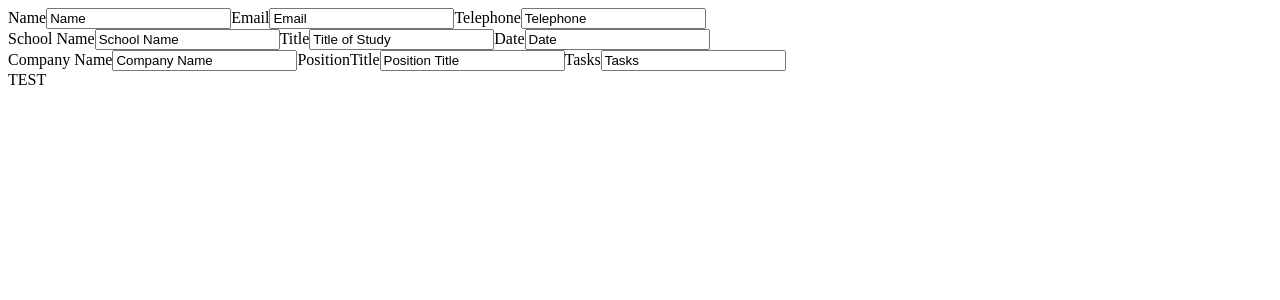
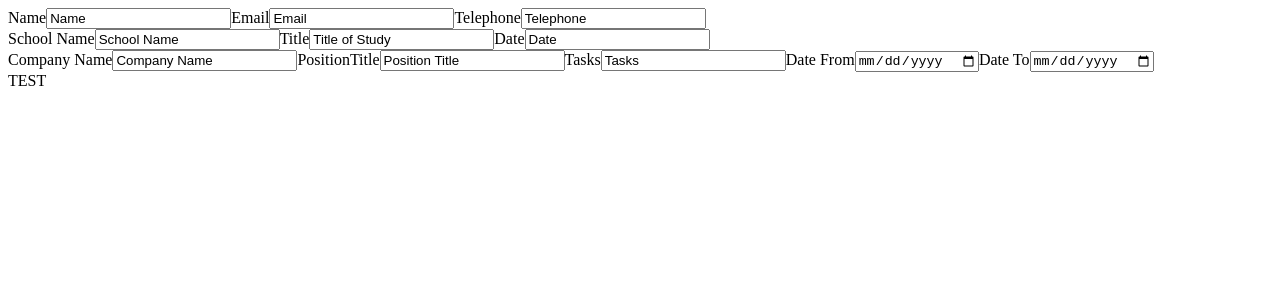
Before and after one commit to Sam-L-White/cv-project, a React (Create React App) app: page / in a window 1280 px wide. Shown: the top 300 px of the page. Built offline with nearby package versions, Linux system fonts and the light colour scheme.

Commit message:
Add missing work input fields

```diff
--- a/src/components/Work.js
+++ b/src/components/Work.js
@@ -8,7 +8,9 @@ class Work extends Component{
             fields: {
                 inputCompany: "Company Name",
                 inputPositionTitle: "Position Title",
-                inputTasks: "Tasks"
+                inputTasks: "Tasks",
+                inputDateFrom: "Date From",
+                inputDateTo: "Date To"
             }
         }
     }
@@ -20,7 +22,9 @@ class Work extends Component{
                     fields: {
                         inputCompany: e.target.value,
                         inputPositionTitle: this.state.fields.inputPositionTitle,
-                        inputTasks: this.state.fields.inputTasks
+                        inputTasks: this.state.fields.inputTasks,
+                        inputDateFrom: this.state.fields.inputDateFrom,
+                        inputDateTo: this.state.fields.inputDateTo
                     }
                 })
                 break;
@@ -30,7 +34,9 @@ class Work extends Component{
                     fields: {
                         inputCompany: this.state.fields.inputCompany,
                         inputPositionTitle: e.target.value,
-                        inputTasks: this.state.fields.inputTasks
+                        inputTasks: this.state.fields.inputTasks,
+                        inputDateFrom: this.state.fields.inputDateFrom,
+                        inputDateTo: this.state.fields.inputDateTo
                     }
                 })
                 break;
@@ -40,7 +46,33 @@ class Work extends Component{
                     fields: {
                         inputCompany: this.state.fields.inputCompany,
                         inputPositionTitle: this.state.fields.inputPositionTitle,
-                        inputTasks: e.target.value
+                        inputTasks: e.target.value,
+                        inputDateFrom: this.state.fields.inputDateFrom,
+                        inputDateTo: this.state.fields.inputDateTo
+                    }
+                })
+                break;
+
+            case "inputDateFrom":
+                this.setState({
+                    fields: {
+                        inputCompany: this.state.fields.inputCompany,
+                        inputPositionTitle: this.state.fields.inputPositionTitle,
+                        inputTasks: this.state.fields.inputTasks,
+                        inputDateFrom: e.target.value,
+                        inputDateTo: this.state.fields.inputDateTo
+                    }
+                })
+                break;
+
+            case "inputDateTo":
+                this.setState({
+                    fields: {
+                        inputCompany: this.state.fields.inputCompany,
+                        inputPositionTitle: this.state.fields.inputPositionTitle,
+                        inputTasks: this.state.fields.inputTasks,
+                        inputDateFrom: this.state.fields.inputDateFrom,
+                        inputDateTo: e.target.value
                     }
                 })
                 break;
@@ -77,6 +109,22 @@ class Work extends Component{
                         onChange={this.handleChange}
                         value={this.state.fields.inputTasks}
                     />
+                    <label htmlFor="inputDateFrom">Date From</label>
+                    <input
+                        type="date"
+                        name="inputDateFrom"
+                        id="inputDateFrom"
+                        onChange={this.handleChange}
+                        value={this.state.fields.inputDateFrom}
+                    />
+                    <label htmlFor="inputDateTo">Date To</label>
+                    <input
+                        type="date"
+                        name="inputDateTo"
+                        id="inputDateTo"
+                        onChange={this.handleChange}
+                        value={this.state.fields.inputDateTo}
+                    />
                 </form>
             </div>
         )
```
